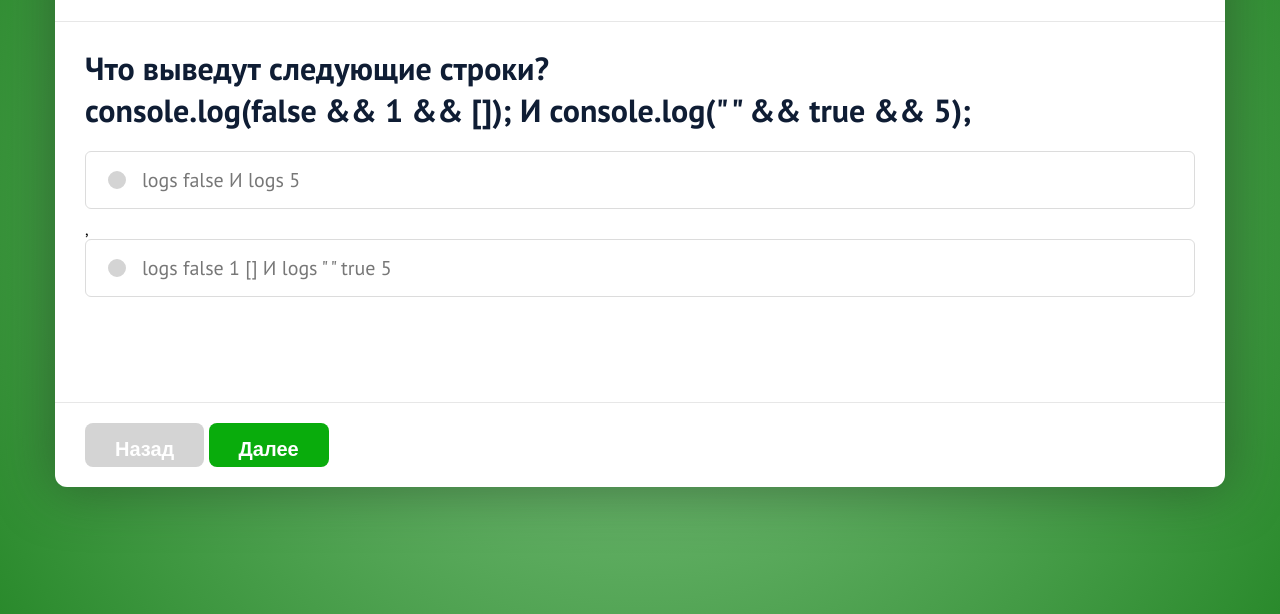
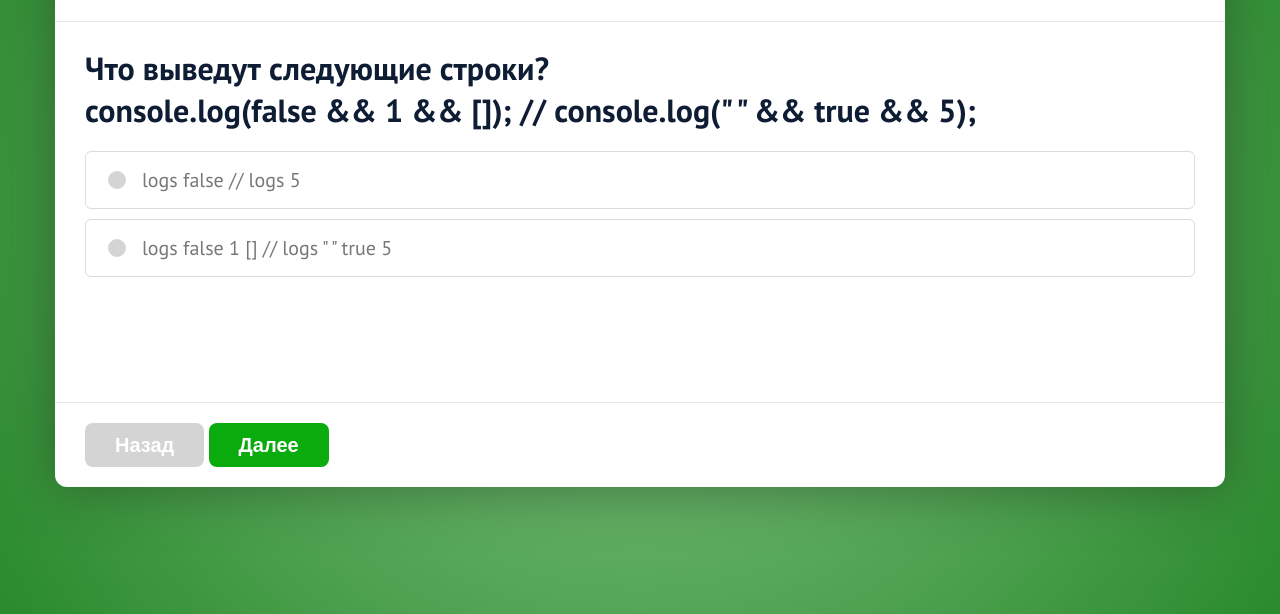
Before and after one commit to IrinaZhuravleva/Quiz, a plain HTML site: page index.html in a window 1280 px wide. Shown: the part 186-800 px from the top of the page. Drawn offline with Linux system fonts and the light colour scheme.

Commit message:
New questions

```diff
--- a/css/main.css
+++ b/css/main.css
@@ -68,12 +68,13 @@ body {
   font-weight: 700;
   margin: 0px 0 20px;
 }
+
 .button {
   display: inline-block;
   border-radius: 8px;
   background-color: #09ac0c;
   height: 44px;
-  padding: 9px 30px 0;
+  padding: 0 30px;
   border: 0;
   font-size: 20px;
   color: #ffffff;
--- a/js/data.js
+++ b/js/data.js
@@ -7,13 +7,13 @@ export default [
 
     {
         'id': 0,
-        'question': 'Что выведут следующие строки?<br>console.log(false && 1 && []); И console.log(\" \" && true && 5);',
-        'answers': [{'id': 1, 'text': 'logs false И logs 5'}, {'id': 2, 'text':'logs false 1 [] И logs \" \" true 5'}],
+        'question': 'Что выведут следующие строки?<br>console.log(false && 1 && []); // console.log(\" \" && true && 5);',
+        'answers': [{'id': 1, 'text': 'logs false // logs 5'}, {'id': 2, 'text':'logs false 1 [] // logs \" \" true 5'}],
         'answer': 1
     },{
         'id': 1,
-        'question': 'Что выведут следующие строки?<br>console.log(null == undefined); И console.log(null === undefined);',
-        'answers': [{'id': 1, 'text': 'logs true И logs true'}, {'id': 2, 'text': 'logs true И logs false'}],
+        'question': 'Что выведут следующие строки?<br>console.log(null == undefined); // console.log(null === undefined);',
+        'answers': [{'id': 1, 'text': 'logs true // logs true'}, {'id': 2, 'text': 'logs true // logs false'}],
         'answer': 1
     },
     {
--- a/js/filter/filterView.js
+++ b/js/filter/filterView.js
@@ -16,7 +16,8 @@ export default function render(item, arrayLength, i) {
                         </div>
                     </label>`
         });
-        return answersArr;
+
+        return answersArr.join("");
     };
     const markup = `
         <div class="plate" data-card="2">
```
Also changed, not shown: 2 other files.
